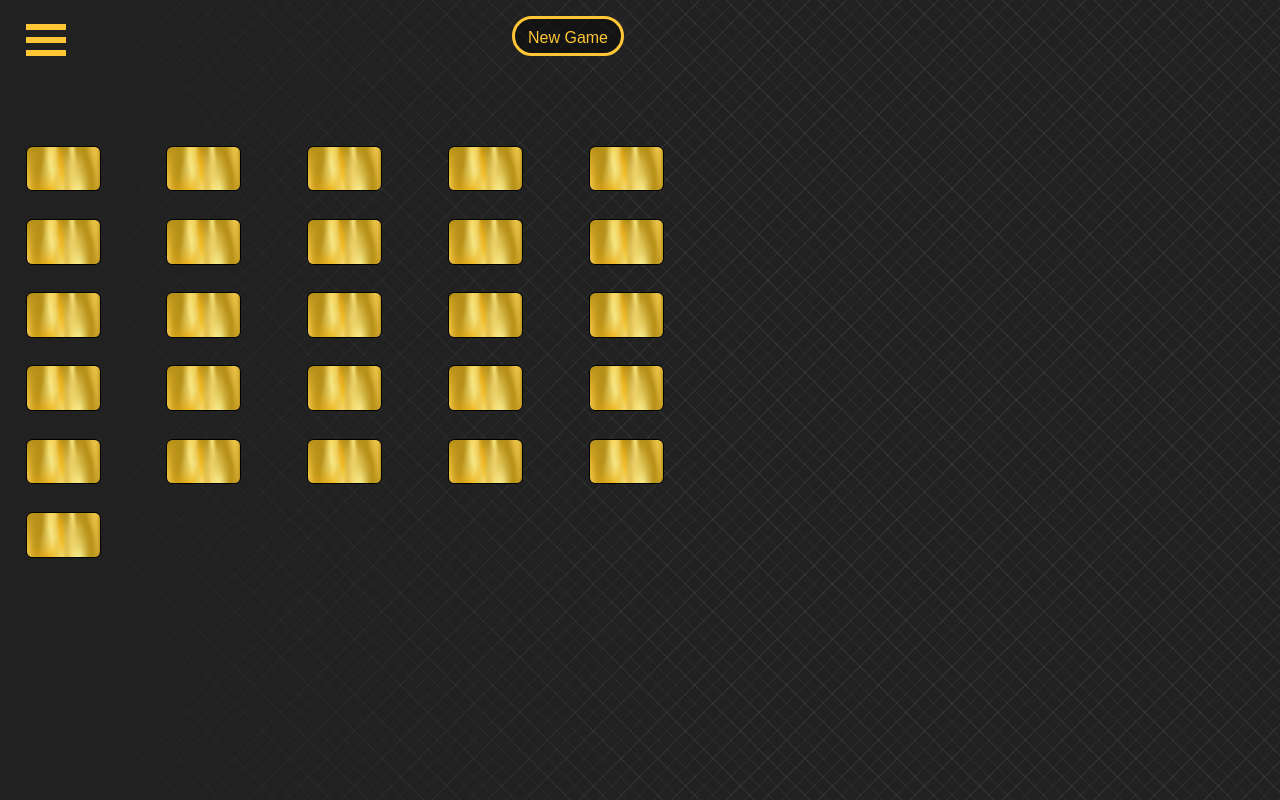
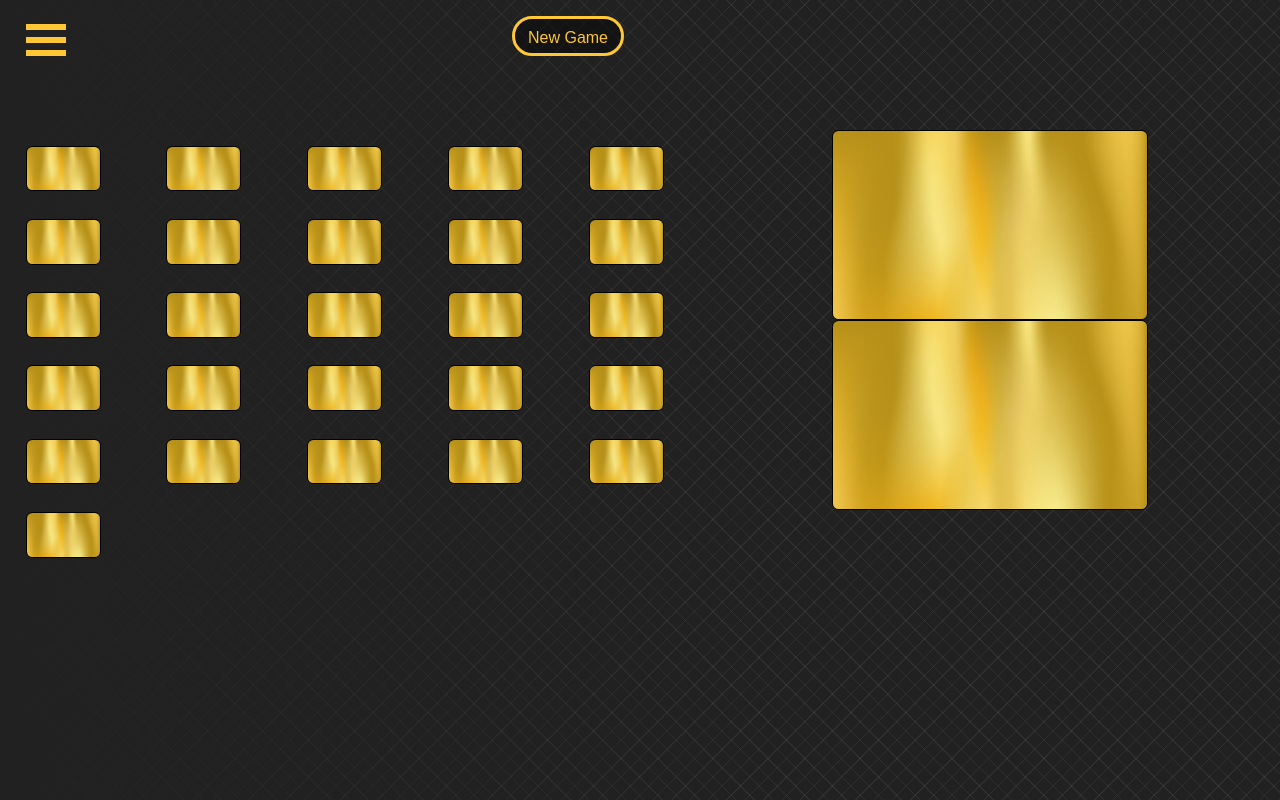
Before and after one commit to legacy5813/ayahmatchv2, a React (Create React App) app: page /Fatiha in a window 1280 px wide. Both pictures are taken after a click on the button "New Game". Built offline with nearby package versions, Linux system fonts and the light colour scheme.

Commit message:
big card fix

```diff
--- a/src/Pages/Fatiha/FatihaPage.js
+++ b/src/Pages/Fatiha/FatihaPage.js
@@ -98,9 +98,8 @@ const FatihaPage = () => {
            mainCard ? //if it is true then main card views render otherwise they are hidden before hitting new game
 
        <div className="mainCARD" /*div for displaying two zoomed in choices on a seperately*/>
-           {/*<img className="mainBack1" src={choice1?.src? choice1.src: cover} />
-           <img className="mainBack2" src={choice2?.src? choice2.src: cover} /> */}
-
+           <img className="mainBack1" src={choice1?.src? choice1.src: cover} />
+           <img className="mainBack2" src={choice2?.src? choice2.src: cover} />
        </div>
        :null
        }
```
